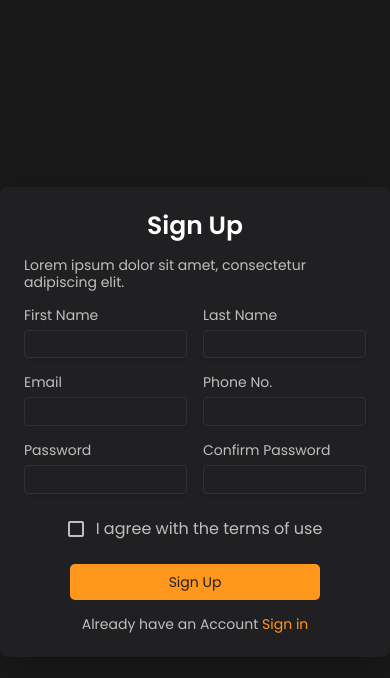
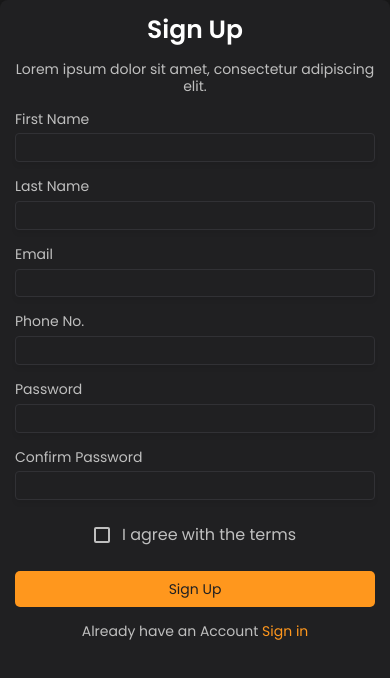
Before and after one commit to Hostlife22/Coinex, a React (Vite) app: page /register in a window 390 px wide. Shown: the top 678 px of the page. Built offline with nearby package versions, Linux system fonts and the light colour scheme; no server answers.

Commit message:
made an adaptive on the registration page

```diff
--- a/src/pages/Login/Login.scss
+++ b/src/pages/Login/Login.scss
@@ -2,7 +2,6 @@
   display: flex;
   flex-direction: column;
   gap: 16px;
-  max-width: 490px;
   margin: 0 auto;
   padding: 24px;
   text-align: center;
@@ -31,6 +30,7 @@
   .authorization {
     justify-content: center;
     height: 100vh;
+    margin: 0;
     padding: 15px;
 
     &__description:nth-of-type(1) {
--- a/src/pages/Register/Register.scss
+++ b/src/pages/Register/Register.scss
@@ -4,22 +4,18 @@
   gap: 16px;
   max-width: 560px;
   margin: 0 auto;
-  padding: 24px;
+  padding: 20px;
   text-align: center;
 
   &__wrapper {
     display: flex;
+    flex-wrap: wrap;
     gap: 16px;
+    justify-content: center;
   }
 
-  &__description:nth-of-type(1) {
-    text-align: left;
-  }
-
-  &__inputs {
-    display: flex;
-    flex-direction: column;
-    gap: 16px;
+  &__input {
+    flex: 1 1 calc(100% / 3);
   }
 
   &__btn {
@@ -37,3 +33,24 @@
     }
   }
 }
+
+@media screen and (max-width: 520px) {
+  .registration {
+    height: 100vh;
+    margin: 0;
+    padding: 15px;
+
+    &__wrapper {
+      flex-direction: column;
+    }
+
+    &__input {
+      flex: 1;
+    }
+
+    &__btn {
+      min-width: initial;
+      margin: 0;
+    }
+  }
+}
--- a/src/pages/Register/Register.tsx
+++ b/src/pages/Register/Register.tsx
@@ -17,7 +17,6 @@ const Register = () => {
 
   const navigate = useNavigate();
   const location = useLocation() as LocationParams;
-  const from = location.state?.from?.pathname || '/';
 
   const {
     formState: { errors },
@@ -58,7 +57,6 @@ const Register = () => {
       </Ptag>
       <UserForm className="registration__form" onSubmit={handleSubmit(onSubmit)}>
         <div className="registration__wrapper">
-          <div className="registration__inputs">
           <Input
             {...register('firstName', {
               required: { value: true, message: MESSAGES.validation.required.name },
@@ -71,6 +69,19 @@ const Register = () => {
             label="first name"
             error={errors.firstName}
             aria-invalid={errors.firstName ? 'true' : 'false'}
+          />
+          <Input
+            {...register('lastName', {
+              required: { value: true, message: MESSAGES.validation.required.name },
+              minLength: {
+                value: 2,
+                message: MESSAGES.validation.name,
+              },
+            })}
+            className="registration__input"
+            label="last name"
+            error={errors.lastName}
+            aria-invalid={errors.lastName ? 'true' : 'false'}
           />
 
           <Input
@@ -88,36 +99,6 @@ const Register = () => {
             aria-invalid={errors.email ? 'true' : 'false'}
           />
           <Input
-              {...register('password', {
-                required: { value: true, message: MESSAGES.validation.required.password },
-                minLength: {
-                  value: 8,
-                  message: MESSAGES.validation.password,
-                },
-              })}
-              autoComplete="on"
-              label="password"
-              type="password"
-              error={errors.password}
-              className="registration__input"
-              aria-invalid={errors.password ? 'true' : 'false'}
-            />
-          </div>
-          <div className="registration__inputs">
-            <Input
-              {...register('lastName', {
-                required: { value: true, message: MESSAGES.validation.required.name },
-                minLength: {
-                  value: 2,
-                  message: MESSAGES.validation.name,
-                },
-              })}
-              className="registration__input"
-              label="last name"
-              error={errors.lastName}
-              aria-invalid={errors.lastName ? 'true' : 'false'}
-            />
-            <Input
             {...register('phone', {
               required: { value: true, message: MESSAGES.validation.required.email },
               pattern: {
@@ -133,6 +114,22 @@ const Register = () => {
           />
 
           <Input
+            {...register('password', {
+              required: { value: true, message: MESSAGES.validation.required.password },
+              minLength: {
+                value: 8,
+                message: MESSAGES.validation.password,
+              },
+            })}
+            autoComplete="on"
+            label="password"
+            type="password"
+            error={errors.password}
+            className="registration__input"
+            aria-invalid={errors.password ? 'true' : 'false'}
+          />
+
+          <Input
             {...register('confirmPassword', {
               required: { value: true, message: MESSAGES.validation.required.password },
               validate: (value) => value === watch('password') || 'The passwords do not match',
@@ -145,10 +142,9 @@ const Register = () => {
             aria-invalid={errors.confirmPassword ? 'true' : 'false'}
           />
         </div>
-        </div>
         <Checkbox
           className='className="registration__checkbox"'
-          label="I agree with the terms of use"
+          label="I agree with the terms"
           id="remember"
         />
         <Button className="registration__btn" appearance="primary" onClick={() => clearErrors()}>
```
Lines whose indentation alone changed are shown as unchanged.
